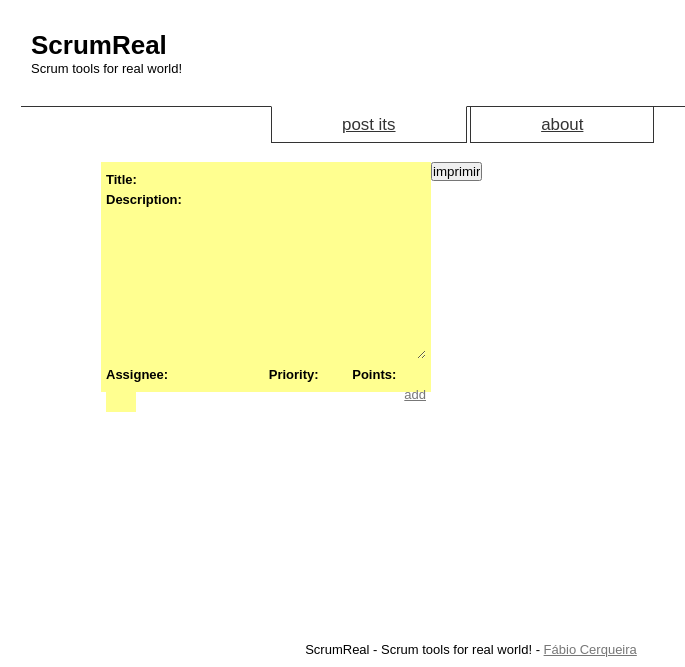
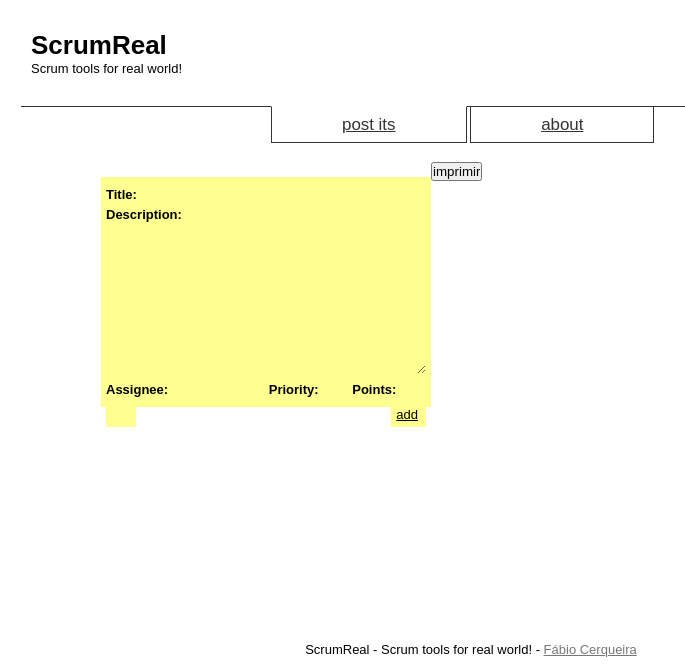
Before and after one commit to rogeriofalcone/scrumreal, a Flask app: page / in a window 1280 px wide. Shown: the top 667 px of the page, without its empty margins (169-854 px from the left). Run offline with Flask 2, Linux system fonts and the light colour scheme.

Commit message:
Modificado css do postit buttons

```diff
--- a/static/css/postit.css
+++ b/static/css/postit.css
@@ -6,7 +6,8 @@
     width:320px;
     height:220px;
     margin-left:80px;
-    margin-bottom:15px;
+    margin-bottom:30px;
+    margin-top:15px;
     background-color:#FFFF90;
 }
 
@@ -46,4 +47,16 @@
 
 .postit .pbuttons {
     float:right;
+    background-color:#FFFF90;
+    padding: 5px;
 }
+
+.postit .pbuttons a {
+    background-color:#FFFF90;
+    color: #000;
+    margin-right: 3px;
+}
+.postit .pbuttons a:hover {
+    background-color:#FFFF90;
+    color: #F1CA47;
+}
```
